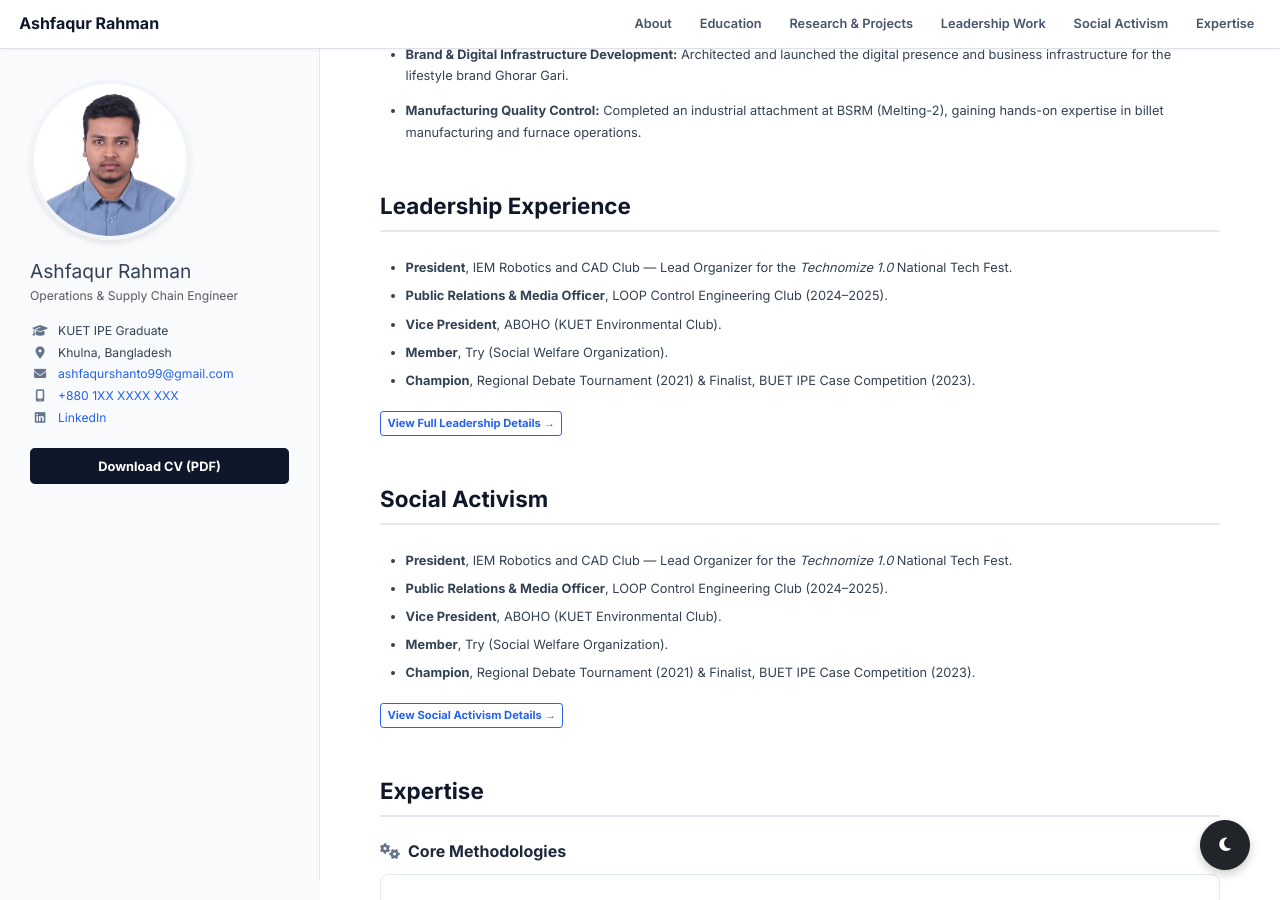
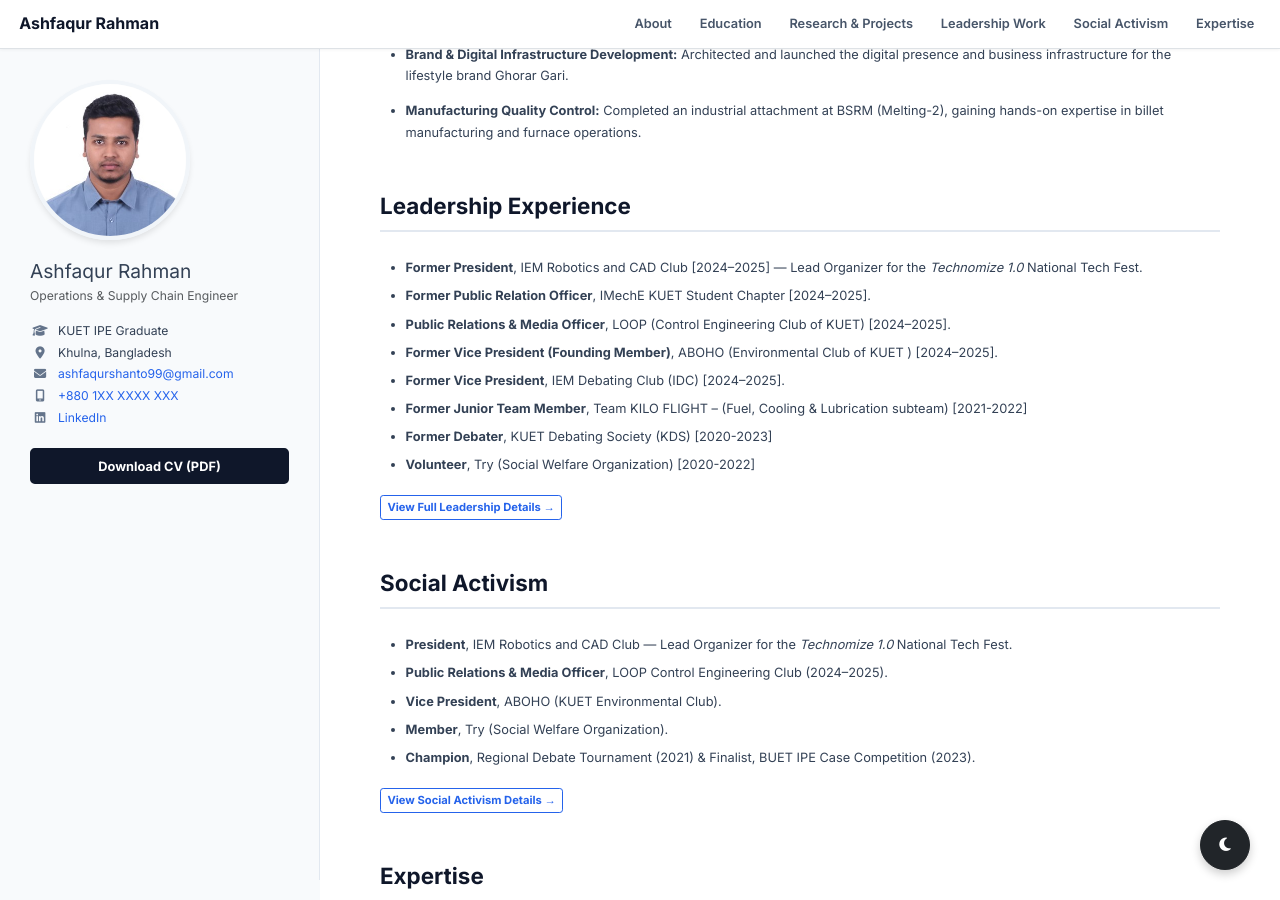
Before and after one commit to AshfaqurRahman99/AshfaqurRahman99.github.io, a Jekyll site: the page index.html, which Jekyll copies as it is, in a window 1280 px wide and 900 px high, scrolled down 688 px. Built offline with Jekyll 4.4.1, drawn with Linux system fonts in a browser that asks for light colours; a style sheet for code colours, icons or effects is not loaded.

Commit message:
Update index.html

```diff
--- a/index.html
+++ b/index.html
@@ -642,11 +642,15 @@
 
             <h2 id="leadership" class="section-title">Leadership Experience</h2>
             <ul>
-                <li class="mb-2"><strong>President</strong>, IEM Robotics and CAD Club — Lead Organizer for the <em>Technomize 1.0</em> National Tech Fest.</li>
-                <li class="mb-2"><strong>Public Relations & Media Officer</strong>, LOOP Control Engineering Club (2024–2025).</li>
-                <li class="mb-2"><strong>Vice President</strong>, ABOHO (KUET Environmental Club).</li>
-                <li class="mb-2"><strong>Member</strong>, Try (Social Welfare Organization).</li>
-                <li class="mb-2"><strong>Champion</strong>, Regional Debate Tournament (2021) & Finalist, BUET IPE Case Competition (2023).</li>
+                <li class="mb-2"><strong>Former President</strong>, IEM Robotics and CAD Club [2024–2025] — Lead Organizer for the <em>Technomize 1.0</em> National Tech Fest.</li>
+                <li class="mb-2"><strong>Former Public Relation Officer</strong>, IMechE KUET Student Chapter [2024–2025].</li>
+                <li class="mb-2"><strong>Public Relations & Media Officer</strong>, LOOP (Control Engineering Club of KUET) [2024–2025].</li>
+                <li class="mb-2"><strong>Former Vice President (Founding Member)</strong>, ABOHO (Environmental Club of KUET ) [2024–2025].</li>
+                <li class="mb-2"><strong>Former Vice President</strong>, IEM Debating Club (IDC) [2024–2025].</li>
+                <li class="mb-2"><strong>Former Junior Team Member</strong>, Team KILO FLIGHT – (Fuel, Cooling & Lubrication subteam) [2021-2022]</li>
+                <li class="mb-2"><strong>Former Debater</strong>, KUET Debating Society (KDS) [2020-2023]</li>
+                <li class="mb-2"><strong>Volunteer</strong>, Try (Social Welfare Organization) [2020-2022]</li>
+                <!-- <li class="mb-2"><strong>Champion</strong>, Regional Debate Tournament (2021) & Finalist, BUET IPE Case Competition (2023).</li> -->
             </ul>
 
             <!-- This is the new button linking to your leadership page -->
```
